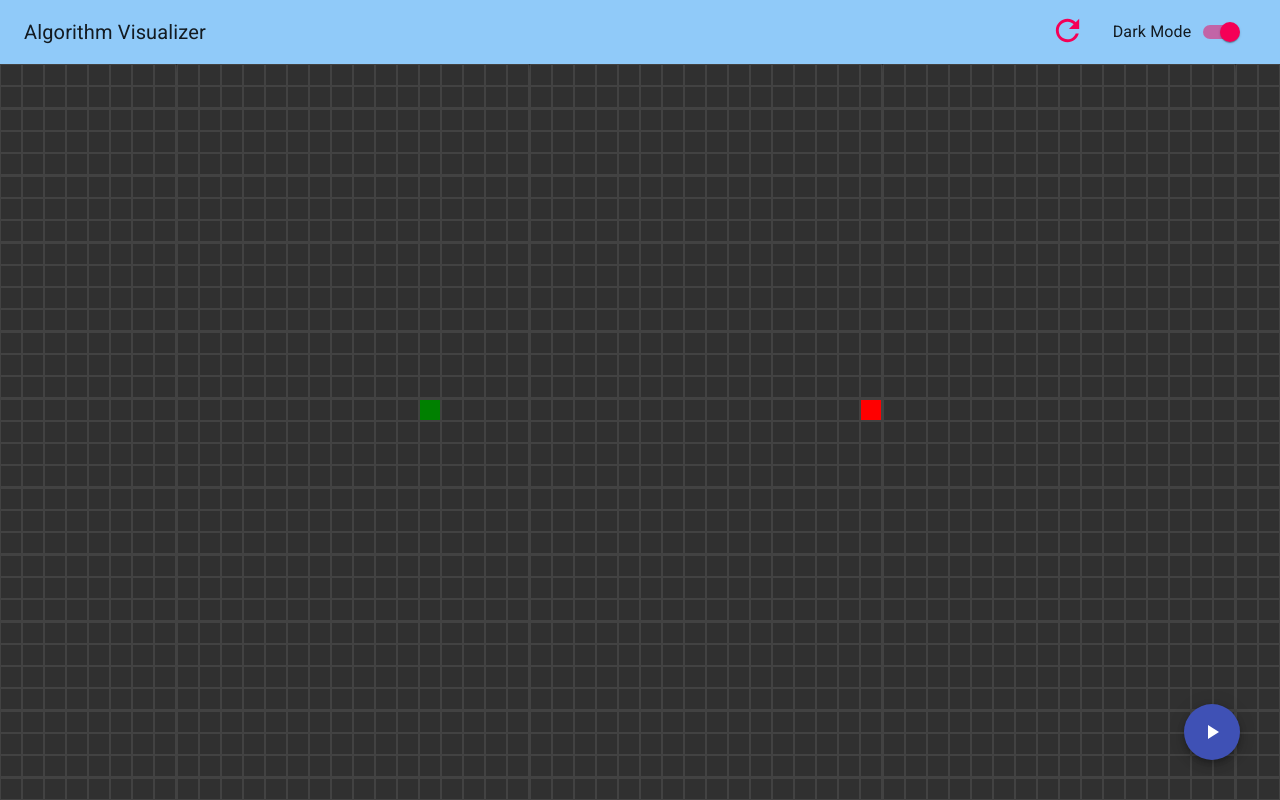
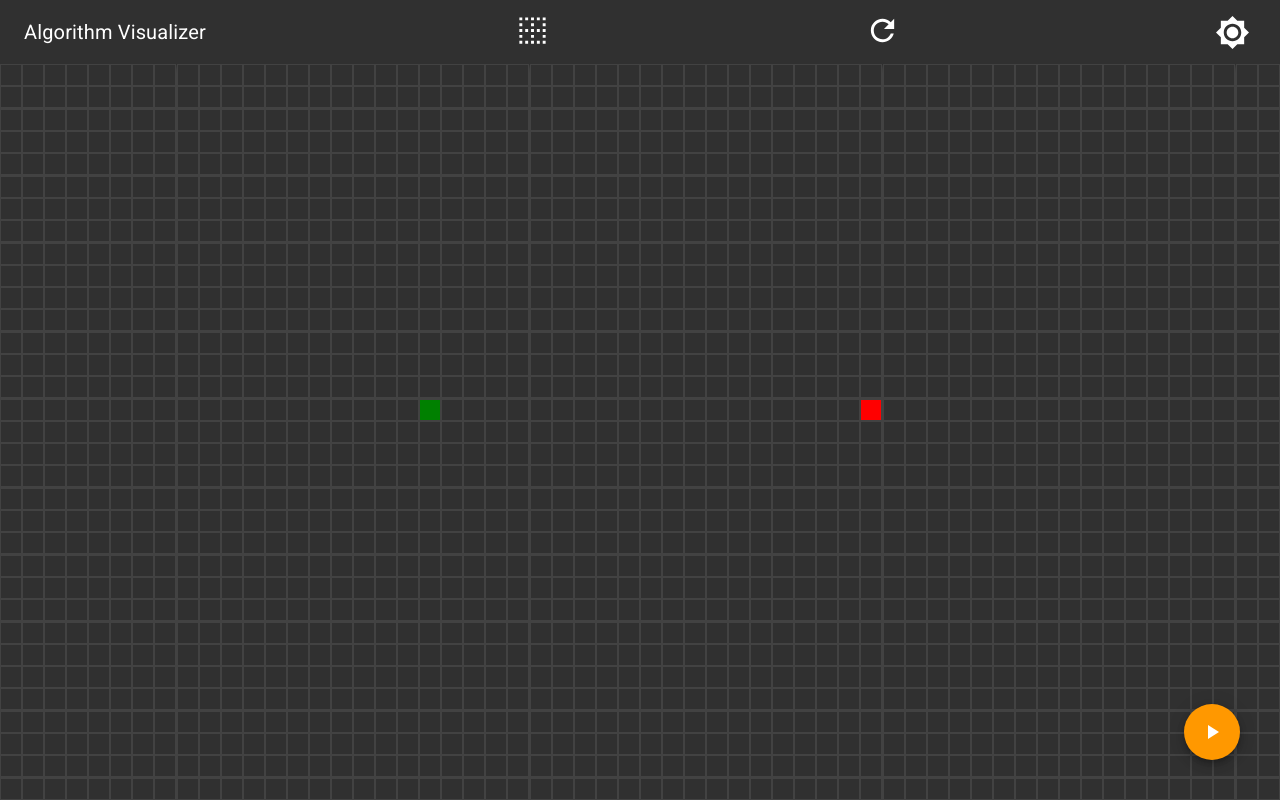
Before and after one commit to icedevera/algo-vision, a React (Create React App) app: page / in a window 1280 px wide. Built offline with nearby package versions, Linux system fonts and the light colour scheme.

Commit message:
added clear and refresh button

```diff
--- a/src/Algorithms/Pathfinding/Dijkstra.tsx
+++ b/src/Algorithms/Pathfinding/Dijkstra.tsx
@@ -91,8 +91,8 @@ const Dijkstra = ({ startNode, endNode, screenSize }: IProps) => {
     let children: Children = {};
 
     //get coordinates by destructuring string
-    let x = parseInt(node.substring(0, node.indexOf("-")));
-    let y = parseInt(node.substring(node.indexOf("-") + 1, node.length));
+    let x = parseInt(node.split("-")[0]);
+    let y = parseInt(node.split("-")[1]);
 
     //top
     if (y - 1 >= 0) {
@@ -143,28 +143,32 @@ const Dijkstra = ({ startNode, endNode, screenSize }: IProps) => {
     parent = parents[parent];
   }
 
-  const dijkstrasResult = {
-    distance: distances[`${endNode.x}-${endNode.y}`],
-    path: optimalPath,
-  };
+  // const dijkstrasResult = {
+  //   distance: distances[`${endNode.x}-${endNode.y}`],
+  //   path: optimalPath,
+  // };
 
-  console.log(dijkstrasResult);
-
+  //now for the fun part
+  //handle animation & visualization of dijkstra's algorithm!
   function animateDijkstra(analyze: string[], optimalPath: string[]) {
     for (let i = 0; i <= analyze.length; i++) {
       if (i === analyze.length) {
         setTimeout(() => {
           animateShortestPath(optimalPath);
-        }, 5 * i);
+        }, 10 * i);
         return;
       }
       setTimeout(() => {
         const node = analyze[i];
-        if (document.getElementById(node)) {
+        if (
+          document.getElementById(node) &&
+          node !== `${startNode.x}-${startNode.y}` &&
+          node !== `${endNode.x}-${endNode.y}`
+        ) {
           //@ts-ignore
           document.getElementById(node).className = "cell-node analyzing";
         }
-      }, 5 * i);
+      }, 10 * i);
     }
   }
 
@@ -172,11 +176,15 @@ const Dijkstra = ({ startNode, endNode, screenSize }: IProps) => {
     for (let i = 0; i < optimalPath.length; i++) {
       setTimeout(() => {
         const node = optimalPath[i];
-        if (document.getElementById(node)) {
+        if (
+          document.getElementById(node) &&
+          node !== `${startNode.x}-${startNode.y}` &&
+          node !== `${endNode.x}-${endNode.y}`
+        ) {
           //@ts-ignore
           document.getElementById(node).className = "cell-node shortest-path";
         }
-      }, 15 * i);
+      }, 50 * i);
     }
   }
 
--- a/src/Components/ToolBar/ToolBar.tsx
+++ b/src/Components/ToolBar/ToolBar.tsx
@@ -8,14 +8,18 @@ import {
 import AppBar from "@material-ui/core/AppBar";
 import Toolbar from "@material-ui/core/Toolbar";
 import Typography from "@material-ui/core/Typography";
-import { Switch } from "@material-ui/core";
-import { Refresh } from "@material-ui/icons";
-import Button from "@material-ui/core/Button";
+import {
+  Refresh,
+  Brightness4,
+  Brightness7,
+  BorderClear,
+} from "@material-ui/icons";
 
 interface IProps {
   isDarkMode: boolean;
   toggleDarkMode: () => void;
-  refresh: () => void;
+  clearGrid: () => void;
+  resetGrid: () => void;
 }
 
 const useStyles = makeStyles((theme: Theme) =>
@@ -24,42 +28,66 @@ const useStyles = makeStyles((theme: Theme) =>
       flexGrow: 1,
     },
     title: {
-      flexGrow: 1,
-      color: theme.palette.type === "dark" ? "rgba(0, 0, 0, 0.87)" : "#fff",
+      color: theme.palette.type === "dark" ? "#fff" : "#fff",
     },
     text: {
       color: theme.palette.type === "dark" ? "rgba(0, 0, 0, 0.87)" : "#fff",
     },
     appBar: {
-      backgroundColor: theme.palette.type === "dark" ? "#90caf9" : "#1976d2",
+      backgroundColor:
+        theme.palette.type === "dark"
+          ? theme.palette.background.default
+          : "#1976d2",
+    },
+    refresh: {
+      color:
+        theme.palette.type === "dark" ? "white" : theme.palette.warning.main,
+    },
+    darkSwitch: {
+      color:
+        theme.palette.type === "dark" ? "white" : theme.palette.warning.main,
     },
   })
 );
 
-const ToolBar: React.FC<IProps> = ({ isDarkMode, toggleDarkMode, refresh }) => {
+const ToolBar: React.FC<IProps> = ({
+  isDarkMode,
+  toggleDarkMode,
+  resetGrid,
+  clearGrid,
+}) => {
   const theme = useTheme();
   const classes = useStyles(theme);
 
   return (
     <div className={classes.root}>
-      <AppBar position="static" className={classes.appBar}>
+      <AppBar position="static" className={classes.appBar} color="default">
         <Toolbar>
           <div className="app-bar">
             <Typography variant="h6" className={classes.title}>
               Algorithm Visualizer
             </Typography>
-
-            <button onClick={refresh} className="refresh-algorithm">
-              <Refresh
-                fontSize="large"
-                style={{ color: isDarkMode ? "#f50057" : "white" }}
-              />
+            <button onClick={clearGrid} className="refresh-algorithm">
+              <BorderClear className={classes.refresh} fontSize="large" />
             </button>
-
-            <div className="dark-mode-switch">
-              <Typography className={classes.text}>Dark Mode</Typography>
-              <Switch checked={isDarkMode} onChange={toggleDarkMode} />
-            </div>
+            <button onClick={resetGrid} className="refresh-algorithm">
+              <Refresh className={classes.refresh} fontSize="large" />
+            </button>
+            <button onClick={toggleDarkMode} className="light-switch">
+              {isDarkMode ? (
+                <Brightness7
+                  fontSize="large"
+                  color="inherit"
+                  className={classes.darkSwitch}
+                />
+              ) : (
+                <Brightness4
+                  fontSize="large"
+                  color="primary"
+                  className={classes.darkSwitch}
+                />
+              )}
+            </button>
           </div>
         </Toolbar>
       </AppBar>
--- a/src/Components/ToolBar/toolbar.css
+++ b/src/Components/ToolBar/toolbar.css
@@ -7,21 +7,28 @@
 
 .refresh-algorithm {
   outline: none;
-  margin-right: 15px;
   border: none;
   background: none;
   cursor: pointer;
-  transition: transform 0.05s ease;
+  transition: transform 0.1s ease-out;
 }
 
 .refresh-algorithm:active {
-  transform: scale(1.2);
+  transform: scale(0.9);
 }
 
-.dark-mode-switch {
-  width: 150px;
+.light-switch {
   display: flex;
   flex-flow: row nowrap;
   justify-content: center;
   align-items: center;
+  outline: none;
+  background: none;
+  border: none;
+  cursor: pointer;
+  transition: transform 0.1s ease-out;
 }
+
+.light-switch:active {
+  transform: scale(0.9);
+}
--- a/src/Components/Visualizer/Pathfinder/Grid/Grid.tsx
+++ b/src/Components/Visualizer/Pathfinder/Grid/Grid.tsx
@@ -19,7 +19,13 @@ interface IProps {
 }
 
 const Grid: React.FC<IProps> = React.memo(
-  ({ screenSize, startNode, endNode, setStartNode, setEndNode }) => {
+  ({
+    screenSize,
+    startNode,
+    endNode,
+    setStartNode,
+    setEndNode,
+  }) => {
     const [
       isStartNodeDragging,
       setIsStartNodeDragging,
--- a/src/Components/Visualizer/Pathfinder/Pathfinder.tsx
+++ b/src/Components/Visualizer/Pathfinder/Pathfinder.tsx
@@ -6,6 +6,7 @@ import Fab from "@material-ui/core/Fab";
 import { makeStyles } from "@material-ui/core/styles";
 import { PlayArrow } from "@material-ui/icons";
 import Dijkstra from "../../../Algorithms/Pathfinding/Dijkstra";
+import { useTheme } from "@material-ui/core/styles";
 
 interface IProps {
   isDarkMode: boolean;
@@ -24,6 +25,12 @@ const useStyles = makeStyles((theme) => ({
     bottom: "40px",
     right: "40px",
   },
+  fab: {
+    backgroundColor: theme.palette.warning.main,
+  },
+  play: {
+    color: "white",
+  },
 }));
 
 const Pathfinder: React.FC<IProps> = ({
@@ -31,6 +38,7 @@ const Pathfinder: React.FC<IProps> = ({
   isDarkMode,
   toggleDarkMode,
 }) => {
+  const theme = useTheme();
   const classes = useStyles();
 
   const [startNode, setStartNode] = React.useState<coordinates>({
@@ -43,7 +51,48 @@ const Pathfinder: React.FC<IProps> = ({
     y: Math.round(screenSize.height / 22 / 2.5),
   });
 
-  const refreshNodes = () => {
+  const clearGrid = () => {
+    let analyzing = document.getElementsByClassName("analyzing");
+    let shortestPath = document.getElementsByClassName("shortest-path");
+    while (analyzing.length)
+      analyzing[0].className = analyzing[0].className.replace(
+        /\banalyzing\b/g,
+        `${theme.palette.type}-node`
+      );
+    while (shortestPath.length)
+      shortestPath[0].className = shortestPath[0].className.replace(
+        /\bshortest-path\b/g,
+        `${theme.palette.type}-node`
+      );
+    //@ts-ignore
+    document.getElementById(`${startNode.x}-${startNode.y}`).className =
+      "cell-node green";
+    //@ts-ignore
+    document.getElementById(`${endNode.x}-${endNode.y}`).className =
+      "cell-node red";
+  };
+
+  const resetGrid = () => {
+    if (
+      startNode.x !== Math.round(screenSize.width / 22 / 3) &&
+      startNode.y !== Math.round(screenSize.height / 22 / 2.5)
+    ) {
+      //@ts-ignore
+      document.getElementById(
+        `${startNode.x}-${startNode.y}`
+      ).className = `cell-node ${theme.palette.type}-node`;
+    }
+
+    if (
+      endNode.x !== Math.round(screenSize.width / 22 / 1.5) &&
+      endNode.y !== Math.round(screenSize.height / 22 / 2.5)
+    ) {
+      //@ts-ignore
+      document.getElementById(
+        `${endNode.x}-${endNode.y}`
+      ).className = `cell-node ${theme.palette.type}-node`;
+    }
+
     setStartNode({
       x: Math.round(screenSize.width / 22 / 3),
       y: Math.round(screenSize.height / 22 / 2.5),
@@ -54,15 +103,7 @@ const Pathfinder: React.FC<IProps> = ({
     });
   };
 
-  const refreshAnalysis = () => {};
-
-  const refresh = () => {
-    refreshNodes();
-    refreshAnalysis();
-  };
-
   const runAlgorithm = () => {
-    refreshAnalysis();
     Dijkstra({
       screenSize,
       startNode,
@@ -75,7 +116,8 @@ const Pathfinder: React.FC<IProps> = ({
       <ToolBar
         isDarkMode={isDarkMode}
         toggleDarkMode={toggleDarkMode}
-        refresh={refresh}
+        resetGrid={resetGrid}
+        clearGrid={clearGrid}
       />
       <div>
         <Grid
@@ -86,8 +128,8 @@ const Pathfinder: React.FC<IProps> = ({
           setEndNode={setEndNode}
         />
         <div className={classes.runAlgorithm}>
-          <Fab onClick={runAlgorithm} color="primary">
-            <PlayArrow />
+          <Fab onClick={runAlgorithm} className={classes.fab}>
+            <PlayArrow className={classes.play} />
           </Fab>
         </div>
       </div>
--- a/src/Components/Visualizer/Visualizer.tsx
+++ b/src/Components/Visualizer/Visualizer.tsx
@@ -1,6 +1,5 @@
 import React from "react";
 
-import ToolBar from "../ToolBar/ToolBar";
 import Pathfinder from "./Pathfinder/Pathfinder";
 import "./visualizer.css";
 
```
Also changed, not shown: src/Components/Visualizer/Pathfinder/Grid/Cell/Cell.tsx (+0 -18 lines), 1 other file (tests, documents, lock files or other folders).
